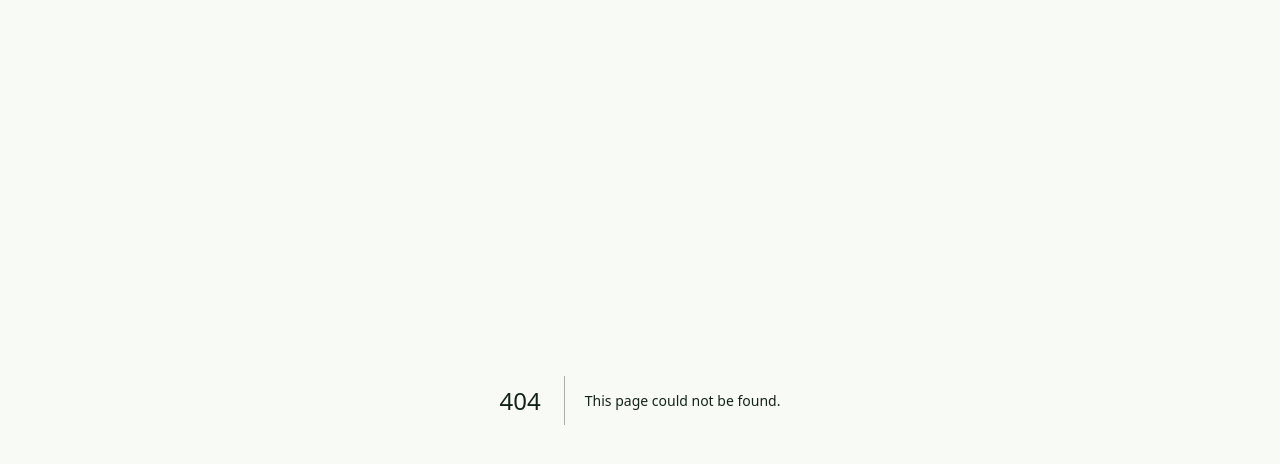
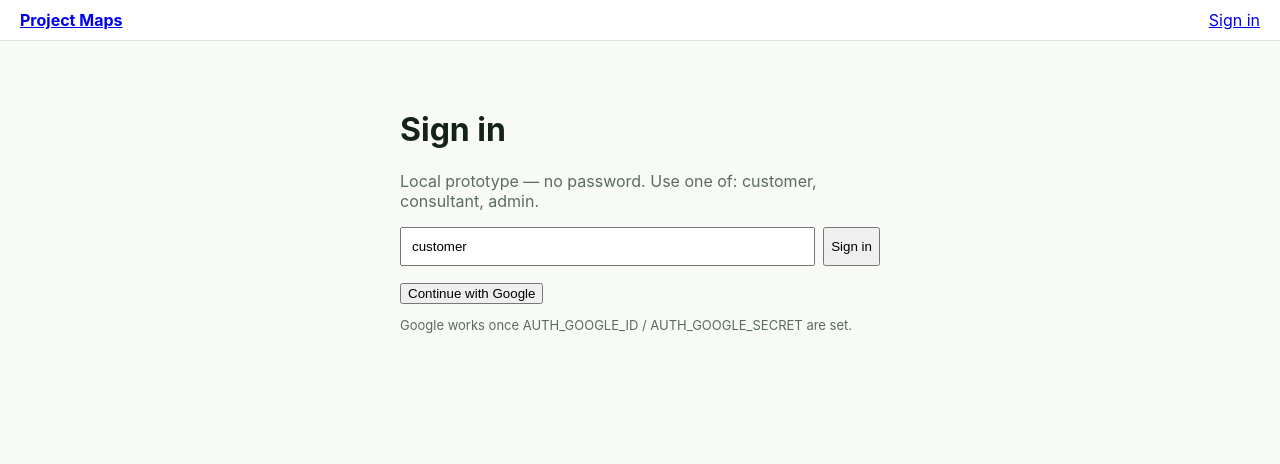
Before and after one commit to Johnjesuoj/project_maps, a Next.js app in the folder prototype/: page /signin in a window 1280 px wide. Before the commit this address had no page. Shown: the top 464 px of the page. Built offline with nearby package versions, Linux system fonts and the light colour scheme; no server answers.

Commit message:
Auth: Auth.js v5 roles on session + middleware gates + requireRole on mutations

```diff
--- a/prototype/app/api/admin/claims/[id]/route.ts
+++ b/prototype/app/api/admin/claims/[id]/route.ts
@@ -2,11 +2,16 @@ import { NextResponse } from "next/server";
 import { decideClaim } from "@/lib/trust";
 import { getLocation, setVerificationStatus } from "@/lib/locations";
 import { sendEmail } from "@/lib/email";
+import { requireRole, roleErrorResponse } from "@/lib/requireRole";
 import { claimDecisionSchema } from "@/lib/validation";
 
-// POST /api/admin/claims/[id] { action: approve|reject }
-// Open locally for now — QUBATORS_ADMIN `requireRole` lands with Auth.js.
+// POST /api/admin/claims/[id] { action: approve|reject } — QUBATORS_ADMIN only.
 export async function POST(req: Request, { params }: { params: { id: string } }) {
+  try {
+    await requireRole(["QUBATORS_ADMIN"]);
+  } catch (e) {
+    return roleErrorResponse(e);
+  }
   const body = await req.json().catch(() => null);
   const parsed = claimDecisionSchema.safeParse(body);
   if (!parsed.success) {
--- /dev/null
+++ b/prototype/app/api/auth/[...nextauth]/route.ts
@@ -0,0 +1,3 @@
+import { handlers } from "@/auth";
+
+export const { GET, POST } = handlers;
--- a/prototype/app/api/corrections/[id]/route.ts
+++ b/prototype/app/api/corrections/[id]/route.ts
@@ -2,11 +2,18 @@ import { NextResponse } from "next/server";
 import { confirmCorrection } from "@/lib/trust";
 import { getLocation, updateLocation } from "@/lib/locations";
 import { sendEmail } from "@/lib/email";
+import { requireRole, roleErrorResponse } from "@/lib/requireRole";
 import { correctionDecisionSchema } from "@/lib/validation";
 
 // POST /api/corrections/[id] { action: confirm|dismiss, apply?: {...} }
 // Confirming with `apply` patches the location (review-based, never auto-delete).
+// Moderator-only: community reports via POST /api/locations/[id]/corrections.
 export async function POST(req: Request, { params }: { params: { id: string } }) {
+  try {
+    await requireRole(["QUBATORS_ADMIN", "CONSULTANT"]);
+  } catch (e) {
+    return roleErrorResponse(e);
+  }
   const body = await req.json().catch(() => null);
   const parsed = correctionDecisionSchema.safeParse(body);
   if (!parsed.success) {
--- a/prototype/app/api/reports/[id]/route.ts
+++ b/prototype/app/api/reports/[id]/route.ts
@@ -1,9 +1,15 @@
 import { NextResponse } from "next/server";
 import { decideReport } from "@/lib/reports";
+import { requireRole, roleErrorResponse } from "@/lib/requireRole";
 import { reportDecisionSchema } from "@/lib/validation";
 
-// POST /api/reports/[id] { action: dismiss|action } — review-based, nothing auto-deletes.
+// POST /api/reports/[id] { action: dismiss|action } — moderator-only.
 export async function POST(req: Request, { params }: { params: { id: string } }) {
+  try {
+    await requireRole(["QUBATORS_ADMIN", "CONSULTANT"]);
+  } catch (e) {
+    return roleErrorResponse(e);
+  }
   const body = await req.json().catch(() => null);
   const parsed = reportDecisionSchema.safeParse(body);
   if (!parsed.success) {
--- a/prototype/app/layout.tsx
+++ b/prototype/app/layout.tsx
@@ -1,7 +1,34 @@
-export default function RootLayout({ children }: { children: React.ReactNode }) {
+import Link from "next/link";
+import { auth } from "@/auth";
+
+export default async function RootLayout({ children }: { children: React.ReactNode }) {
+  const session = await auth();
   return (
     <html lang="en">
       <body style={{ margin: 0, fontFamily: "Inter, system-ui, sans-serif", background: "#F8FAF6", color: "#14231A" }}>
+        <header
+          style={{
+            display: "flex",
+            gap: 12,
+            alignItems: "center",
+            padding: "10px 20px",
+            borderBottom: "1px solid #DCE5DD",
+            background: "#fff",
+          }}
+        >
+          <Link href="/" style={{ fontWeight: 750 }}>Project Maps</Link>
+          <span style={{ flex: 1 }} />
+          {session?.user ? (
+            <>
+              <span style={{ fontSize: 13, color: "#5A6B60" }}>
+                {session.user.name} · {session.user.role}
+              </span>
+              <Link href="/api/auth/signout">Sign out</Link>
+            </>
+          ) : (
+            <Link href="/signin">Sign in</Link>
+          )}
+        </header>
         {children}
       </body>
     </html>
--- /dev/null
+++ b/prototype/app/signin/page.tsx
@@ -0,0 +1,40 @@
+"use client";
+
+import { signIn } from "next-auth/react";
+import { useState } from "react";
+
+export default function SignInPage({
+  searchParams,
+}: {
+  searchParams?: { next?: string };
+}) {
+  const [username, setUsername] = useState("customer");
+  const next = searchParams?.next ?? "/";
+
+  return (
+    <main style={{ maxWidth: 480, margin: "0 auto", padding: "48px 20px" }}>
+      <h1>Sign in</h1>
+      <p style={{ color: "#5A6B60" }}>Local prototype — no password. Use one of: customer, consultant, admin.</p>
+      <div style={{ display: "flex", gap: 8, marginBottom: 16 }}>
+        <input
+          value={username}
+          onChange={(e) => setUsername(e.target.value)}
+          placeholder="customer"
+          style={{ padding: 10, flex: 1 }}
+        />
+        <button
+          type="button"
+          onClick={() => signIn("dev-login", { username, callbackUrl: next })}
+        >
+          Sign in
+        </button>
+      </div>
+      <button type="button" onClick={() => signIn("google", { callbackUrl: next })}>
+        Continue with Google
+      </button>
+      <p style={{ color: "#5A6B60", fontSize: 13 }}>
+        Google works once AUTH_GOOGLE_ID / AUTH_GOOGLE_SECRET are set.
+      </p>
+    </main>
+  );
+}
--- /dev/null
+++ b/prototype/auth.ts
@@ -0,0 +1,72 @@
+import NextAuth from "next-auth";
+import Google from "next-auth/providers/google";
+import Credentials from "next-auth/providers/credentials";
+
+export type AppRole = "CUSTOMER" | "QUBATORS_ADMIN" | "CONSULTANT";
+
+declare module "next-auth" {
+  interface Session {
+    user: {
+      id?: string;
+      name?: string | null;
+      email?: string | null;
+      image?: string | null;
+      role: AppRole;
+    };
+  }
+  interface User {
+    role: AppRole;
+  }
+}
+
+declare module "@auth/core/jwt" {
+  interface JWT {
+    role?: AppRole;
+  }
+}
+
+// LOCAL TEST ONLY dev accounts (no password checks — local prototype only).
+// Google OAuth activates when AUTH_GOOGLE_ID/SECRET are set.
+const DEV_USERS: { id: string; name: string; email: string; role: AppRole }[] = [
+  { id: "dev-customer", name: "Dev Customer", email: "customer@local", role: "CUSTOMER" },
+  { id: "dev-consultant", name: "Dev Consultant", email: "consultant@local", role: "CONSULTANT" },
+  { id: "dev-admin", name: "Dev Admin", email: "admin@local", role: "QUBATORS_ADMIN" },
+];
+
+export const { handlers, signIn, signOut, auth } = NextAuth({
+  trustHost: true,
+  session: { strategy: "jwt" },
+  providers: [
+    ...(process.env.AUTH_GOOGLE_ID && process.env.AUTH_GOOGLE_SECRET
+      ? [Google({ clientId: process.env.AUTH_GOOGLE_ID, clientSecret: process.env.AUTH_GOOGLE_SECRET })]
+      : []),
+    Credentials({
+      id: "dev-login",
+      name: "Local dev login",
+      credentials: {
+        username: { label: "Username (customer, consultant, admin)", type: "text" },
+      },
+      authorize: async (credentials) => {
+        const map: Record<string, (typeof DEV_USERS)[number]> = {
+          customer: DEV_USERS[0],
+          consultant: DEV_USERS[1],
+          admin: DEV_USERS[2],
+        };
+        const found = map[String(credentials?.username ?? "").toLowerCase()];
+        return found ?? null;
+      },
+    }),
+  ],
+  callbacks: {
+    jwt: async ({ token, user }) => {
+      if (user?.role) token.role = user.role as AppRole;
+      token.role ??= "CUSTOMER";
+      return token;
+    },
+    session: async ({ session, token }) => {
+      session.user.role = (token.role as AppRole) ?? "CUSTOMER";
+      if (token.sub) session.user.id = token.sub;
+      return session;
+    },
+  },
+});
--- /dev/null
+++ b/prototype/lib/requireRole.ts
@@ -0,0 +1,26 @@
+import { NextResponse } from "next/server";
+import { auth, type AppRole } from "@/auth";
+
+// Server-side role gate for route handlers / server actions.
+// Use in every admin mutation; community actions stay open per PRD roles.
+export async function requireRole(roles: AppRole[]): Promise<{ id?: string; role: AppRole }> {
+  const session = await auth();
+  const role = session?.user?.role;
+  if (!role) {
+    const err = new Error("Unauthorized") as Error & { status: number };
+    err.status = 401;
+    throw err;
+  }
+  if (!roles.includes(role)) {
+    const err = new Error("Forbidden") as Error & { status: number };
+    err.status = 403;
+    throw err;
+  }
+  return { id: session?.user?.id, role };
+}
+
+export function roleErrorResponse(e: unknown) {
+  const status = (e as { status?: number })?.status ?? 500;
+  const error = e instanceof Error ? e.message : "Failed";
+  return NextResponse.json({ error }, { status });
+}
--- a/prototype/lib/trust.ts
+++ b/prototype/lib/trust.ts
@@ -3,10 +3,8 @@ import path from "node:path";
 
 // Stage 3 store: JSON-file backed claims + corrections.
 // Mirrors Prisma `Claim` / `Correction` (see prisma/schema.prisma).
-// Admin decisions mutate `locations.json` (badge flips to owner_verified,
-// confirmed corrections patch the location). Auth-gating (QUBATORS_ADMIN via
-// Auth.js `requireRole`) lands with the Auth phase — these routes are open
-// locally for now.
+// Admin decisions are gated by `requireRole` (QUBATORS_ADMIN / CONSULTANT);
+// middleware additionally gates /admin/* pages + /api/admin/* routes.
 
 export type ClaimStatus = "pending" | "approved" | "rejected";
 export type CorrectionStatus = "pending" | "confirmed" | "dismissed";
--- a/prototype/package.json
+++ b/prototype/package.json
@@ -10,6 +10,7 @@
   "dependencies": {
     "@prisma/client": "^6.19.3",
     "next": "14.2.5",
+    "next-auth": "^5.0.0-beta.32",
     "prisma": "^6.19.3",
     "react": "18.3.1",
     "react-dom": "18.3.1",
```
Also changed, not shown: prototype/middleware.ts (added, +30 -0 lines), 2 other files (tests, documents, lock files or other folders).
